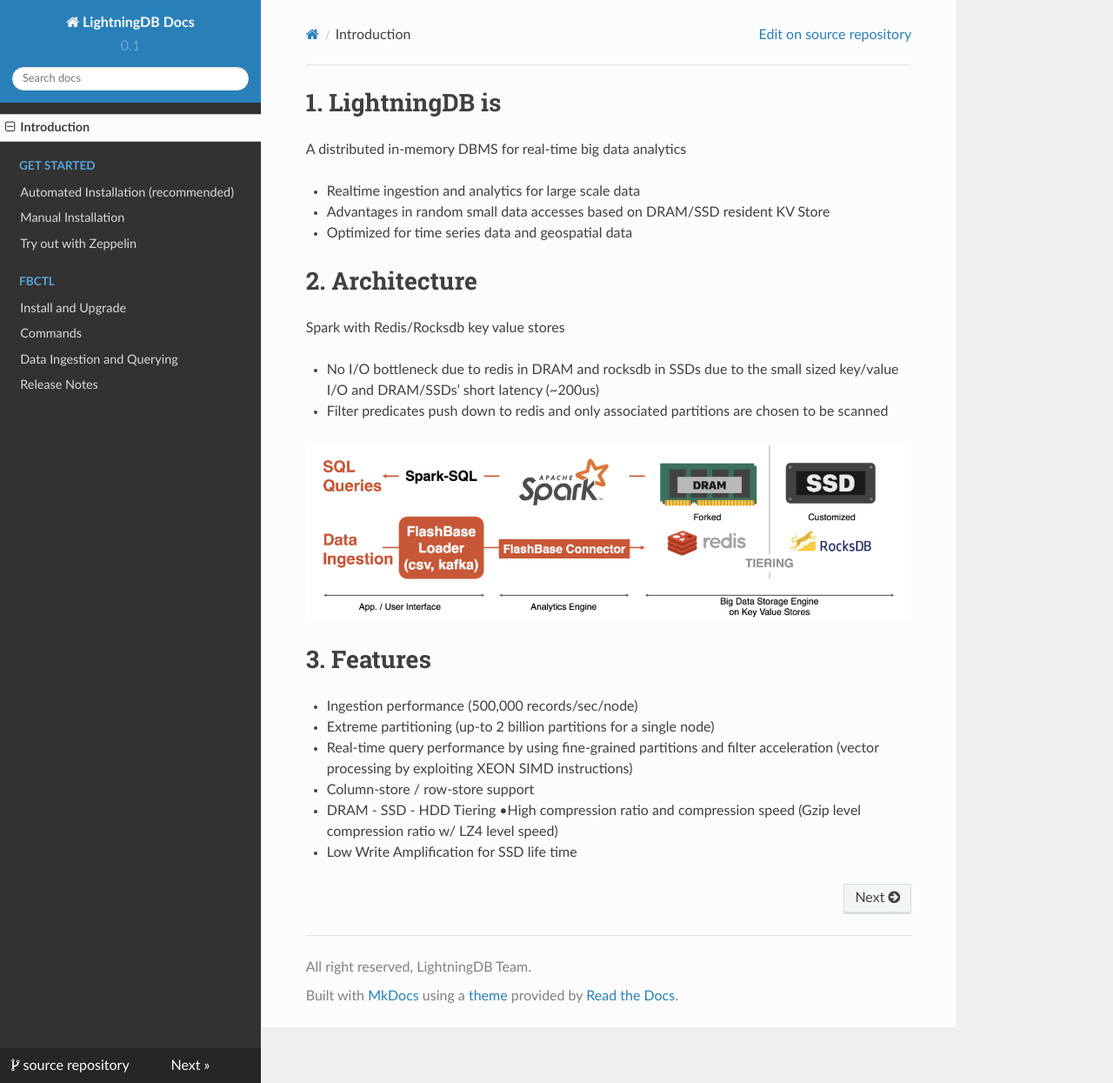
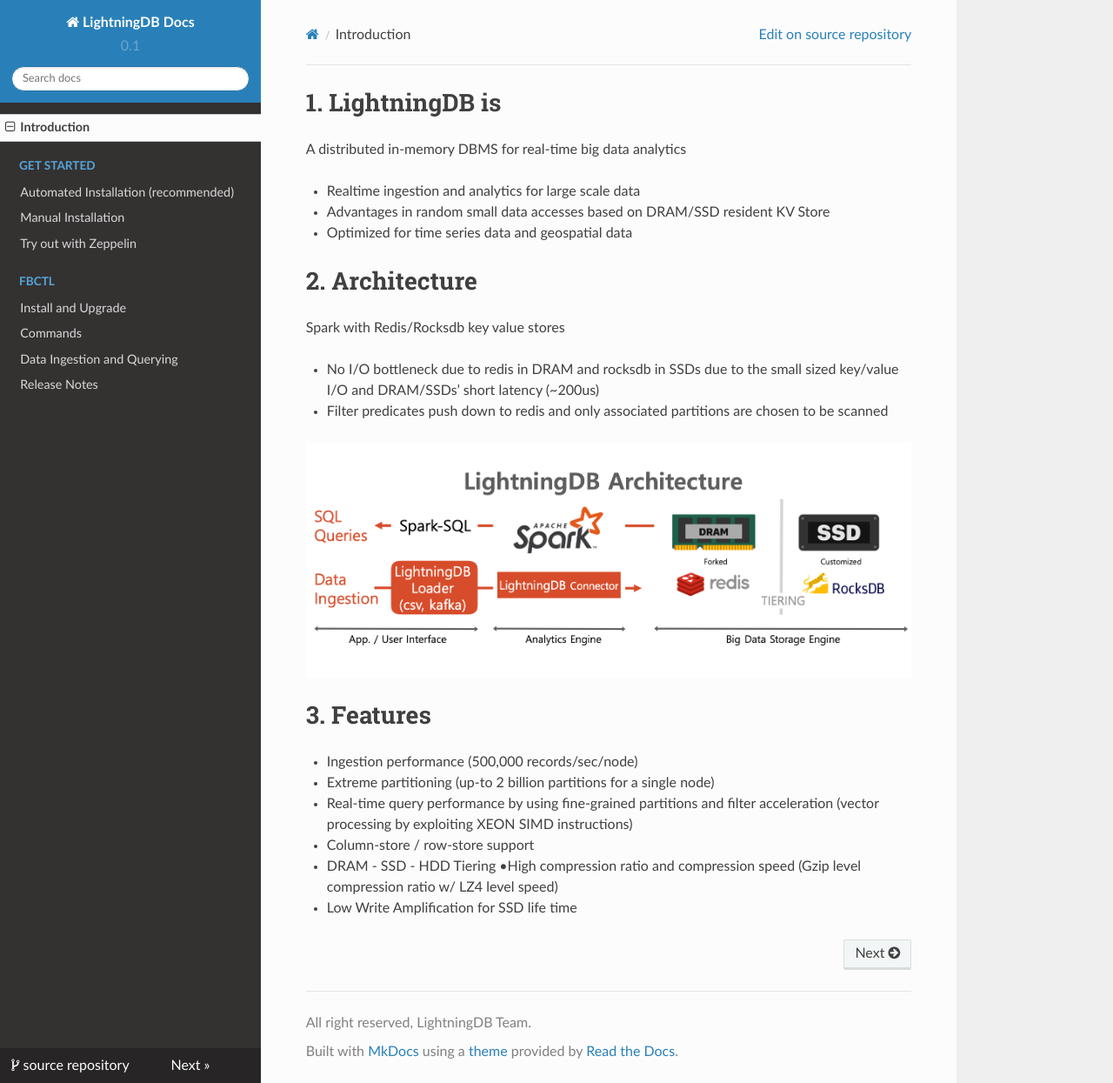
Before and after one commit to mnms/docs, an MkDocs documentation site: the page built from docs/index.md, in a window 1280 px wide and 1245 px high. Shown: the whole window at 87% size. Built offline with MkDocs 1.6.1, drawn with Linux system fonts in a browser that asks for light colours; nearby versions of some CDN libraries.

Commit message:
replace architecture image

```diff
--- a/docs/index.md
+++ b/docs/index.md
@@ -13,7 +13,7 @@
 - No I/O bottleneck due to redis in DRAM and rocksdb in SSDs due to the small sized key/value I/O and DRAM/SSDs’ short latency (~200us)
 - Filter predicates push down to redis and only associated partitions are chosen to be scanned
 
-![flashbase-architecture2](./images/flashbase-architecture2.png)
+![flashbase-architecture2](./images/LightningDB_archi.png)
 
 # 3. Features
 
```
Also changed, not shown: docs/images/LightningDB_archi.png (added).
